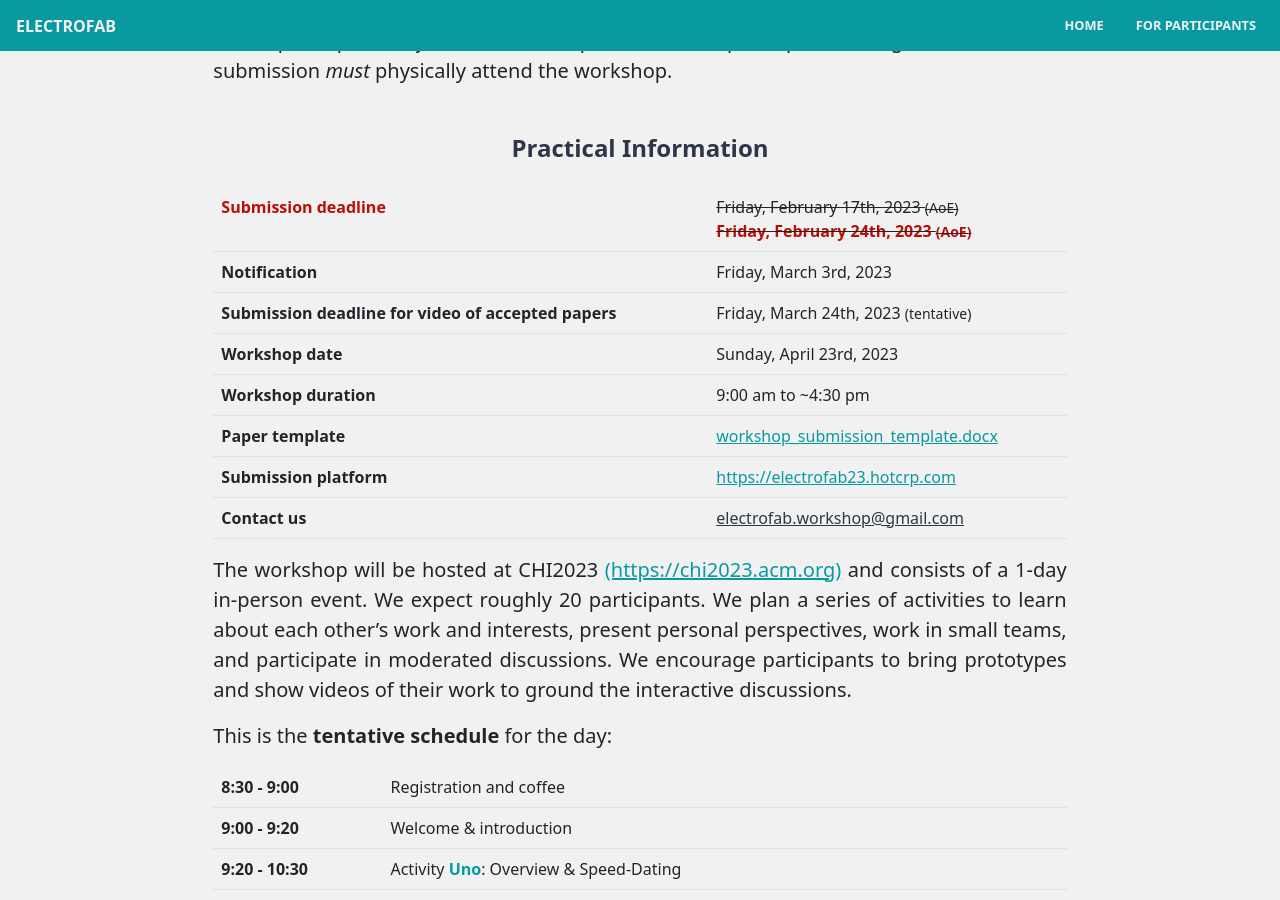
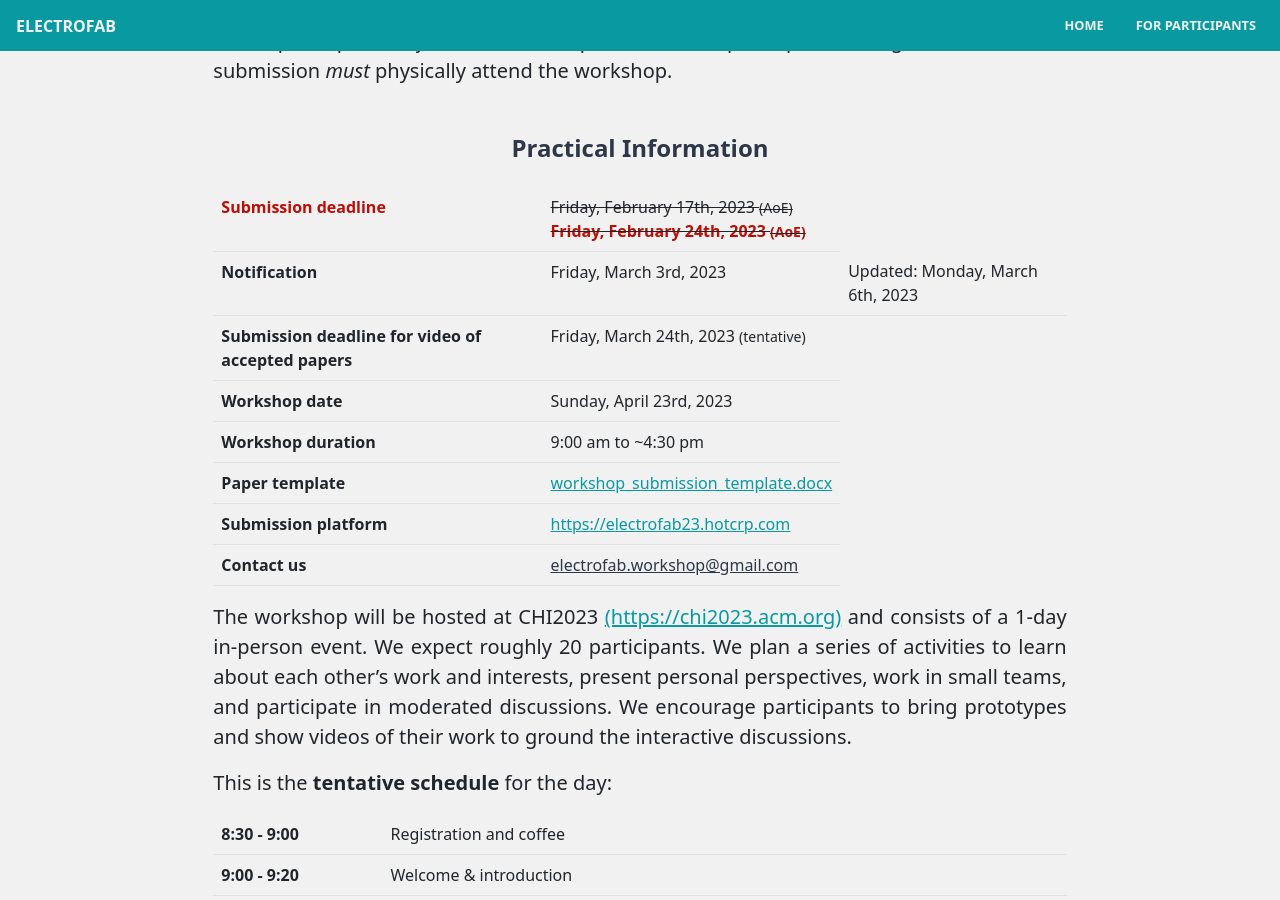
Before and after one commit to BeyondPrototyping/WorkshopWeb2023, a Jekyll site: the page built from index.html, in a window 1280 px wide and 900 px high, scrolled down 2258 px. Built offline with Jekyll 4.4.1, drawn with Linux system fonts in a browser that asks for light colours.

Commit message:
Updated deadline

```diff
--- a/_includes/content/timeline.html
+++ b/_includes/content/timeline.html
@@ -7,7 +7,10 @@
 		</tr>
 		<tr>
 			<th>Notification</th>
-			<td>Friday, March 3rd, 2023</td>
+			<del>
+				<td>Friday, March 3rd, 2023</td>
+			</del>
+			<td>Updated: Monday, March 6th, 2023</td>
 		</tr>
 		<tr>
 			<th>Submission deadline for video of accepted papers</th>
```
